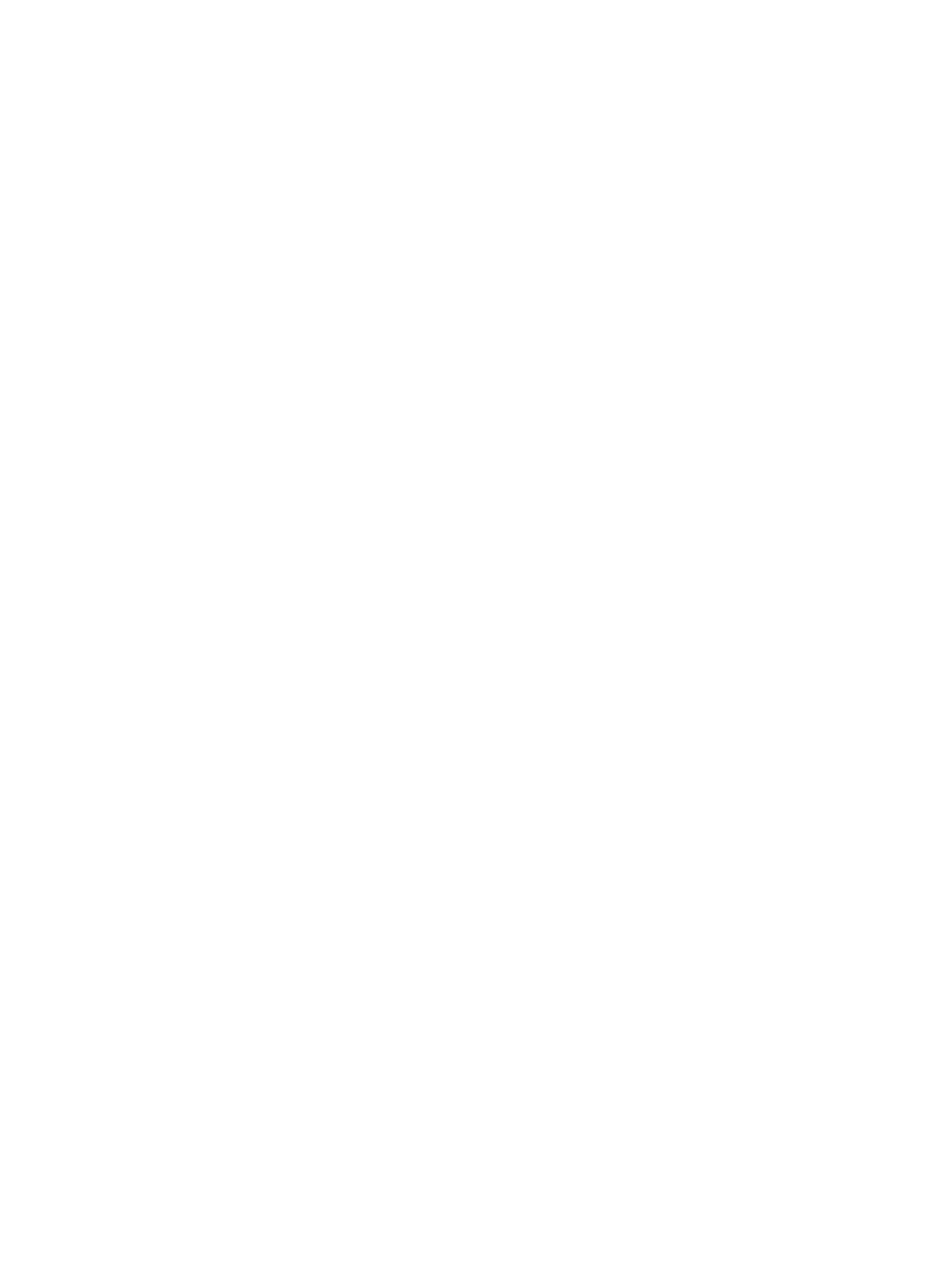
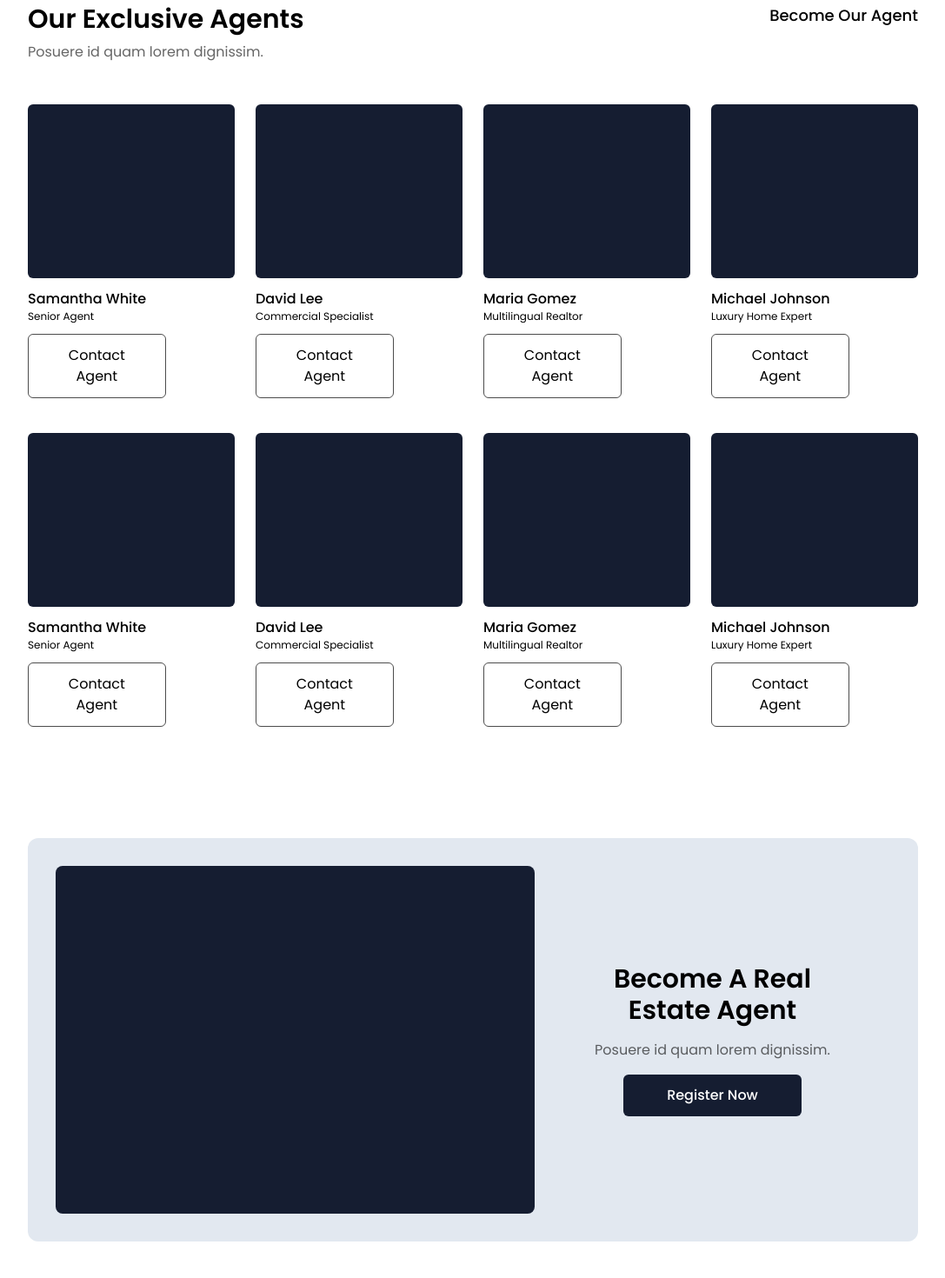
Before and after one commit to roushan-jha/Digital-Ipsum, a React (Vite) app in the folder 07_bangoonan_real_Estate/: page /agent in a window 1280 px wide. Shown: the part 1200-2670 px from the top of the page at 87% size, without its empty margins (96-1183 px from the left). Before the commit the page ends 826 px from the top, so only its background shows below. Built offline with nearby package versions, Linux system fonts and the light colour scheme.

Commit message:
completed agent page

```diff
--- a/07_bangoonan_real_Estate/src/components/Agents.jsx
+++ b/07_bangoonan_real_Estate/src/components/Agents.jsx
@@ -1,9 +1,9 @@
 import React from 'react'
 import AgentCard from './AgentCard'
 
-const Agents = () => {
+const Agents = ({padding_t, padding_b}) => {
   return (
-    <div className='p-32 font-primary'>
+    <div className={`px-32 ${padding_t || 'pt-32'} ${padding_b || 'pb-32'} font-primary`}>
         <div className='flex flex-col gap-12'>
             <div className='flex justify-between'>
                 <div className='flex flex-col gap-2'>
--- a/07_bangoonan_real_Estate/src/pages/AgentPage.jsx
+++ b/07_bangoonan_real_Estate/src/pages/AgentPage.jsx
@@ -1,11 +1,34 @@
 import React from 'react'
+import Countries from '../components/Countries'
+import Agents from '../components/Agents'
+import AgentCard from '../components/AgentCard'
 
 const AgentPage = () => {
   return (
-    <div>
+    <div className='font-primary'>
       <div className='h-[50vh] bg-primary flex flex-col gap-3 items-center justify-center'>
         <h1 className='font-bold text-5xl text-white'>Agents</h1>
         <p className='font-medium text-white'>Home / Agents</p>
+      </div>
+      <Countries />
+      <Agents padding_t={'pt-0'} padding_b={'pb-0'} />
+      <div className='px-32 pt-10 flex gap-6'>
+        <AgentCard agent="Samantha White" about="Senior Agent" />
+        <AgentCard agent="David Lee" about="Commercial Specialist" />
+        <AgentCard agent="Maria Gomez" about="Multilingual Realtor" />
+        <AgentCard agent="Michael Johnson" about="Luxury Home Expert" />
+      </div>
+      <div className='p-32'>
+        <div className='bg-slate-200 flex justify-between rounded-xl p-8'>
+          <div className='w-3/5 bg-primary h-[50vh] rounded-lg'></div>
+          <div className='flex flex-col gap-4 items-center justify-center'>
+            <h2 className='w-3/5 font-semibold text-3xl text-center'>Become A Real Estate Agent</h2>
+            <p className='opacity-60'>Posuere id quam lorem dignissim.</p>
+            <button className="w-1/2 px-6 py-3 bg-primary text-white font-medium rounded-md">
+              Register Now
+            </button>
+          </div>
+        </div>
       </div>
     </div>
   )
```
